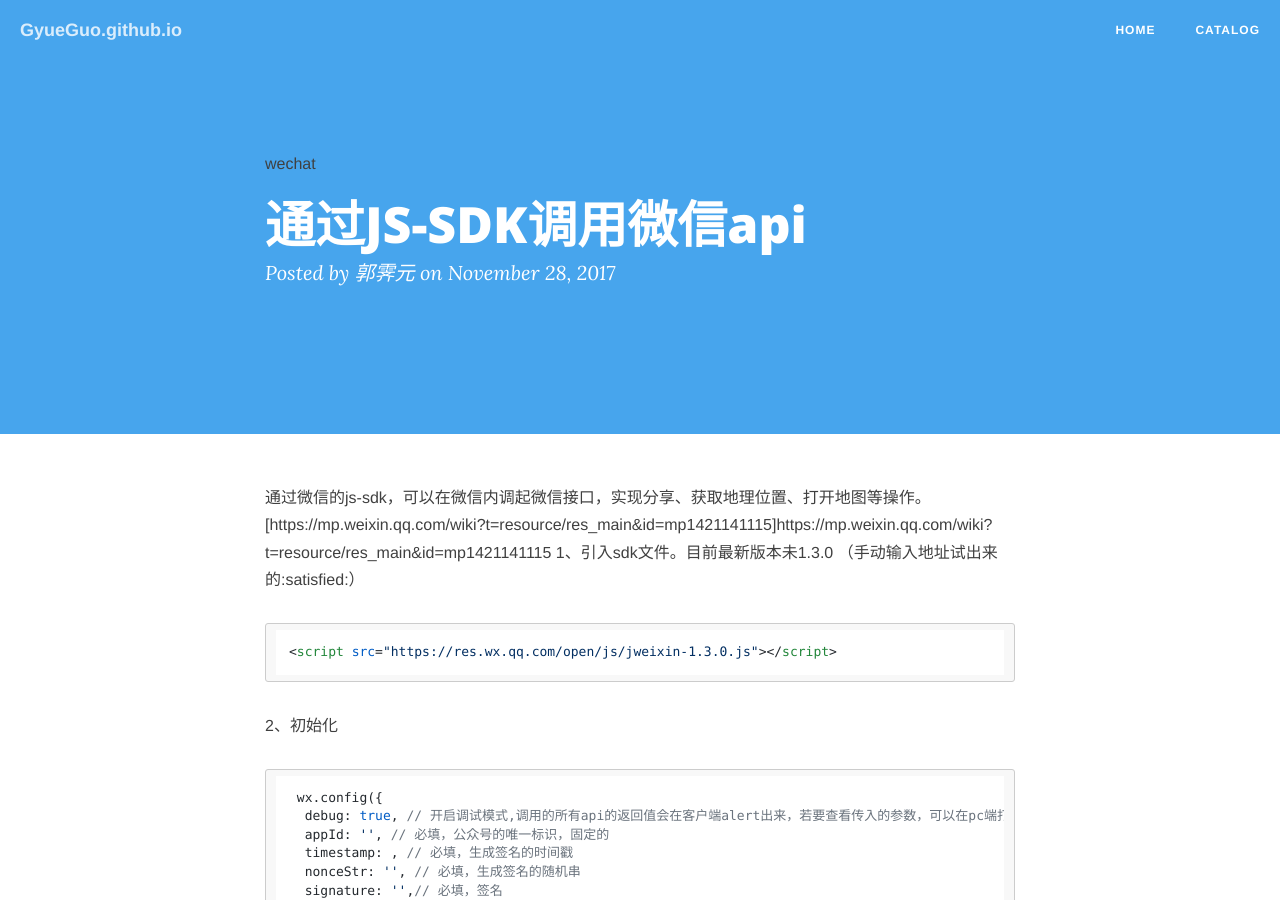
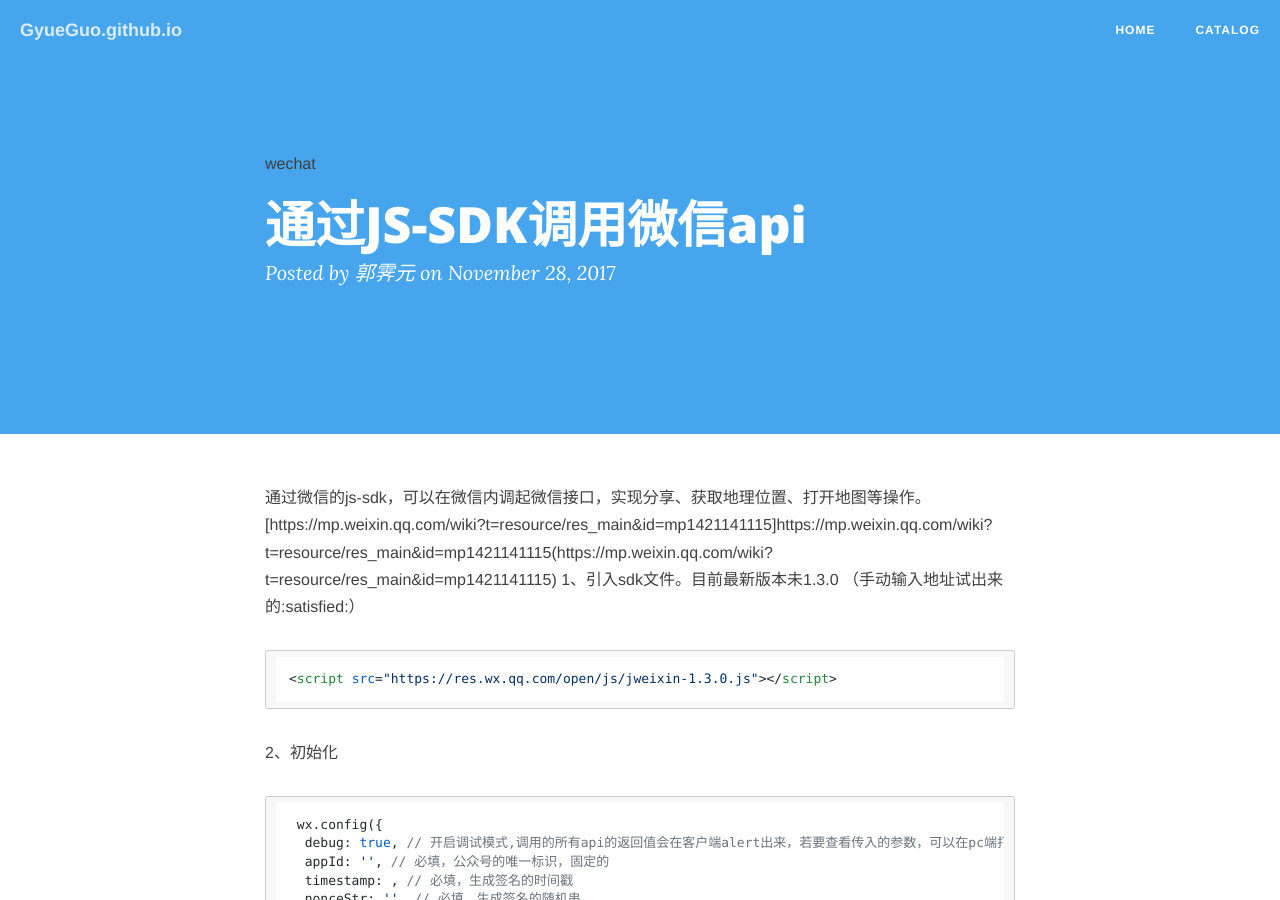
Before and after one commit to liuzesi/GyueGuo.github.io, a Jekyll site: the page built from _posts/2017-11-28-通过JS-SDK调用微信api.md, in a window 1280 px wide and 900 px high. Built offline with Jekyll 4.4.1, drawn with Linux system fonts in a browser that asks for light colours; nearby versions of some CDN libraries; comment, search, counter and statistics services are not loaded; some of the changed lines change nothing that is shown.

Commit message:
add a blog

````diff
--- a/_posts/2017-11-28-通过JS-SDK调用微信api.md
+++ b/_posts/2017-11-28-通过JS-SDK调用微信api.md
@@ -7,7 +7,7 @@
 description: 微信JS-SDK说明
 ---
 通过微信的js-sdk，可以在微信内调起微信接口，实现分享、获取地理位置、打开地图等操作。
-[https://mp.weixin.qq.com/wiki?t=resource/res_main&id=mp1421141115]https://mp.weixin.qq.com/wiki?t=resource/res_main&id=mp1421141115
+[https://mp.weixin.qq.com/wiki?t=resource/res_main&id=mp1421141115]https://mp.weixin.qq.com/wiki?t=resource/res_main&id=mp1421141115(https://mp.weixin.qq.com/wiki?t=resource/res_main&id=mp1421141115)
 1、引入sdk文件。目前最新版本未1.3.0 （手动输入地址试出来的:satisfied:）
 ```javascript
 <script src="https://res.wx.qq.com/open/js/jweixin-1.3.0.js"></script>
@@ -27,7 +27,7 @@
 
 * 只有在jsApiList中传入权限，才能在微信中调用*。
 可选的jsApiList参数
-```
+```javascript
   onMenuShareTimeline
   onMenuShareAppMessage
   onMenuShareQQ
````
